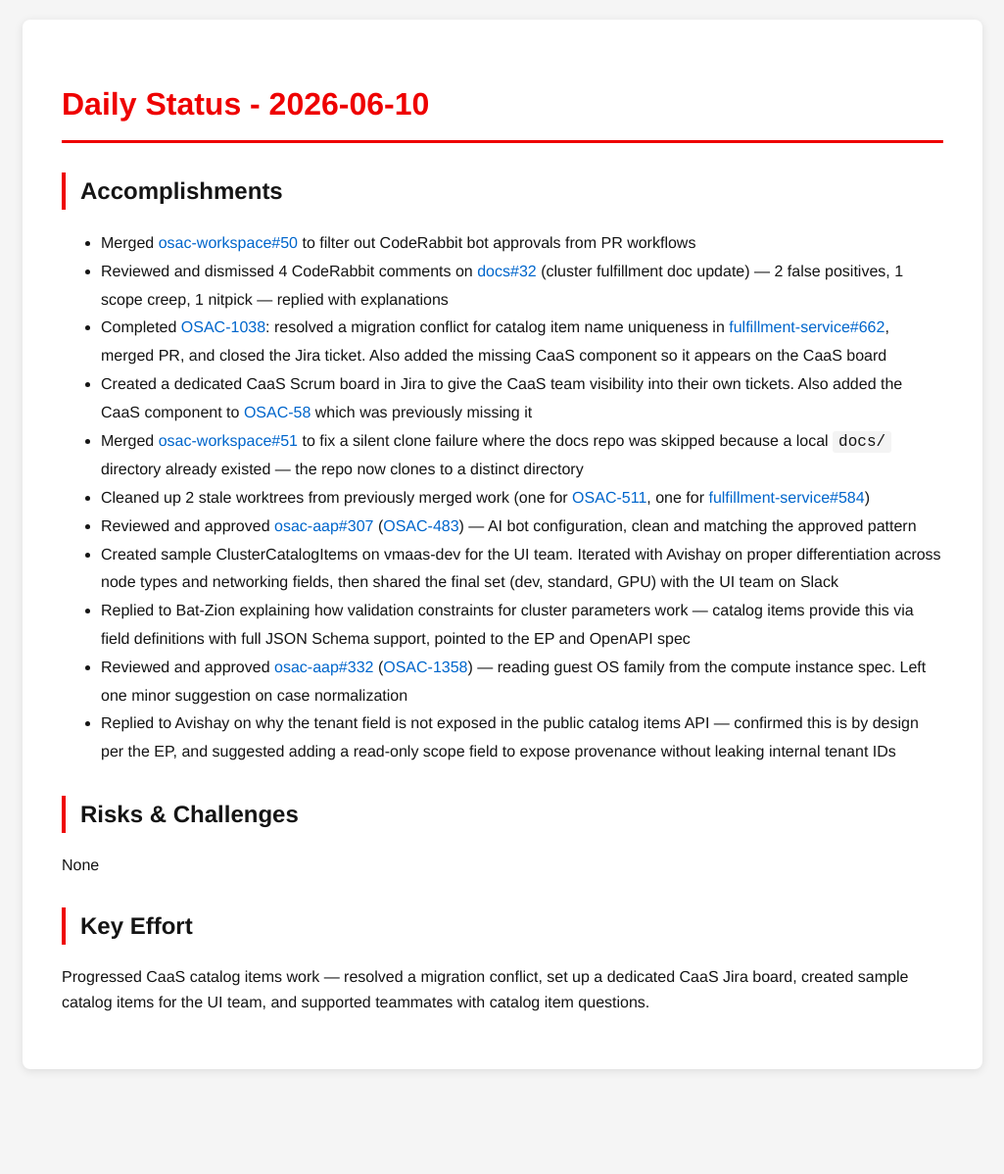
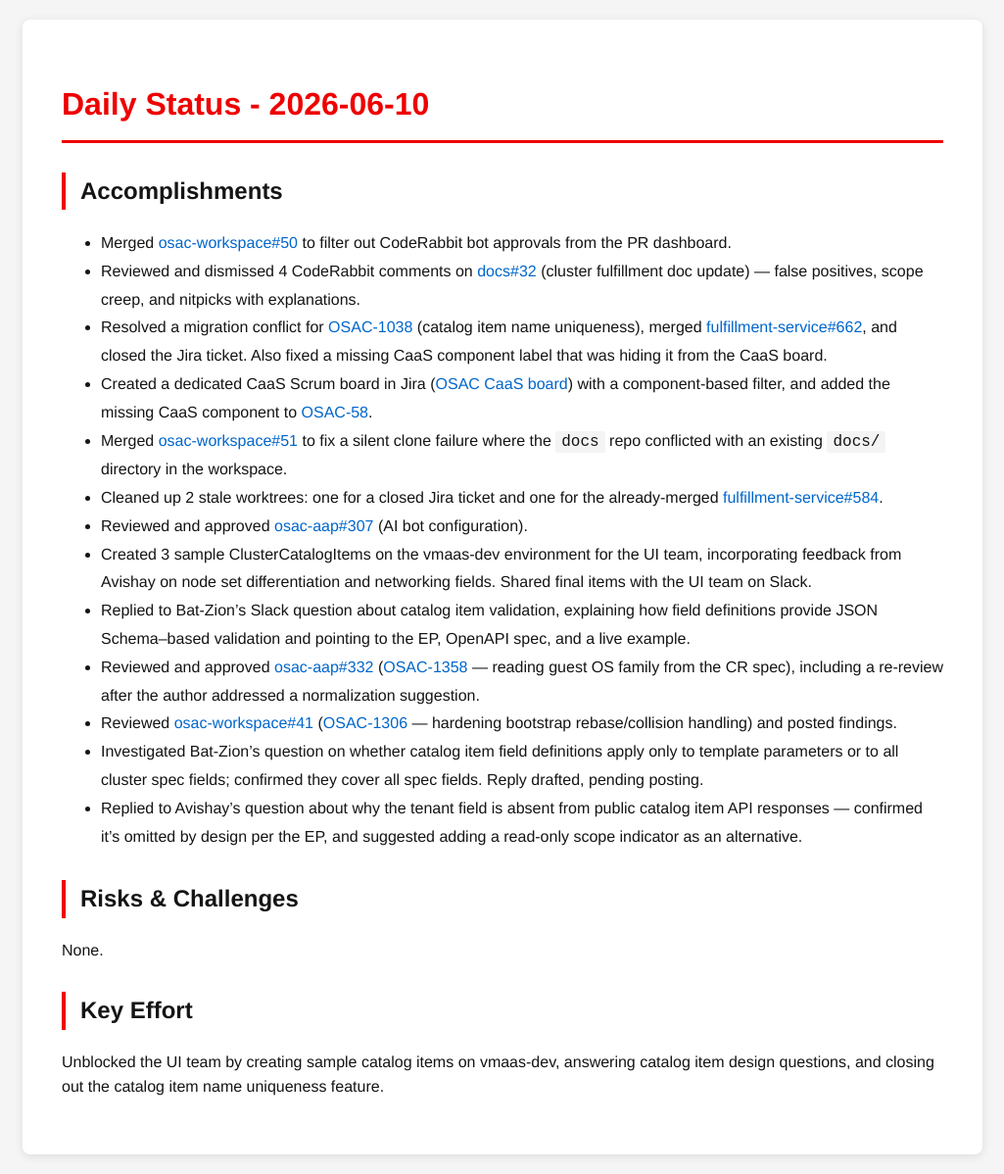
Before and after one commit to tzvatot/daily-status, a Jekyll site: the page built from 2026-06-10.md, in a window 1280 px wide. Shown: the whole page at 98% size, without its empty margins (127-1152 px from the left). Built offline with Jekyll 4.4.1, drawn with Linux system fonts in a browser that asks for light colours; before the commit the page ends 1111 px from its top, so only the background shows below that.

Commit message:
Daily status update - 2026-06-10

```diff
--- a/2026-06-10.md
+++ b/2026-06-10.md
@@ -7,20 +7,22 @@ date: 2026-06-10
 # Daily Status - 2026-06-10
 
 ## Accomplishments
-- Merged [osac-workspace#50](https://github.com/osac-project/osac-workspace/pull/50) to filter out CodeRabbit bot approvals from PR workflows
-- Reviewed and dismissed 4 CodeRabbit comments on [docs#32](https://github.com/osac-project/docs/pull/32) (cluster fulfillment doc update) — 2 false positives, 1 scope creep, 1 nitpick — replied with explanations
-- Completed [OSAC-1038](https://redhat.atlassian.net/browse/OSAC-1038): resolved a migration conflict for catalog item name uniqueness in [fulfillment-service#662](https://github.com/osac-project/fulfillment-service/pull/662), merged PR, and closed the Jira ticket. Also added the missing CaaS component so it appears on the CaaS board
-- Created a dedicated CaaS Scrum board in Jira to give the CaaS team visibility into their own tickets. Also added the CaaS component to [OSAC-58](https://redhat.atlassian.net/browse/OSAC-58) which was previously missing it
-- Merged [osac-workspace#51](https://github.com/osac-project/osac-workspace/pull/51) to fix a silent clone failure where the docs repo was skipped because a local `docs/` directory already existed — the repo now clones to a distinct directory
-- Cleaned up 2 stale worktrees from previously merged work (one for [OSAC-511](https://redhat.atlassian.net/browse/OSAC-511), one for [fulfillment-service#584](https://github.com/osac-project/fulfillment-service/pull/584))
-- Reviewed and approved [osac-aap#307](https://github.com/osac-project/osac-aap/pull/307) ([OSAC-483](https://redhat.atlassian.net/browse/OSAC-483)) — AI bot configuration, clean and matching the approved pattern
-- Created sample ClusterCatalogItems on vmaas-dev for the UI team. Iterated with Avishay on proper differentiation across node types and networking fields, then shared the final set (dev, standard, GPU) with the UI team on Slack
-- Replied to Bat-Zion explaining how validation constraints for cluster parameters work — catalog items provide this via field definitions with full JSON Schema support, pointed to the EP and OpenAPI spec
-- Reviewed and approved [osac-aap#332](https://github.com/osac-project/osac-aap/pull/332) ([OSAC-1358](https://redhat.atlassian.net/browse/OSAC-1358)) — reading guest OS family from the compute instance spec. Left one minor suggestion on case normalization
-- Replied to Avishay on why the tenant field is not exposed in the public catalog items API — confirmed this is by design per the EP, and suggested adding a read-only scope field to expose provenance without leaking internal tenant IDs
+- Merged [osac-workspace#50](https://github.com/osac-project/osac-workspace/pull/50) to filter out CodeRabbit bot approvals from the PR dashboard.
+- Reviewed and dismissed 4 CodeRabbit comments on [docs#32](https://github.com/osac-project/docs/pull/32) (cluster fulfillment doc update) — false positives, scope creep, and nitpicks with explanations.
+- Resolved a migration conflict for [OSAC-1038](https://redhat.atlassian.net/browse/OSAC-1038) (catalog item name uniqueness), merged [fulfillment-service#662](https://github.com/osac-project/fulfillment-service/pull/662), and closed the Jira ticket. Also fixed a missing CaaS component label that was hiding it from the CaaS board.
+- Created a dedicated CaaS Scrum board in Jira ([OSAC CaaS board](https://redhat.atlassian.net/jira/software/c/projects/OSAC/boards/12411)) with a component-based filter, and added the missing CaaS component to [OSAC-58](https://redhat.atlassian.net/browse/OSAC-58).
+- Merged [osac-workspace#51](https://github.com/osac-project/osac-workspace/pull/51) to fix a silent clone failure where the `docs` repo conflicted with an existing `docs/` directory in the workspace.
+- Cleaned up 2 stale worktrees: one for a closed Jira ticket and one for the already-merged [fulfillment-service#584](https://github.com/osac-project/fulfillment-service/pull/584).
+- Reviewed and approved [osac-aap#307](https://github.com/osac-project/osac-aap/pull/307) (AI bot configuration).
+- Created 3 sample ClusterCatalogItems on the vmaas-dev environment for the UI team, incorporating feedback from Avishay on node set differentiation and networking fields. Shared final items with the UI team on Slack.
+- Replied to Bat-Zion's Slack question about catalog item validation, explaining how field definitions provide JSON Schema–based validation and pointing to the EP, OpenAPI spec, and a live example.
+- Reviewed and approved [osac-aap#332](https://github.com/osac-project/osac-aap/pull/332) ([OSAC-1358](https://redhat.atlassian.net/browse/OSAC-1358) — reading guest OS family from the CR spec), including a re-review after the author addressed a normalization suggestion.
+- Reviewed [osac-workspace#41](https://github.com/osac-project/osac-workspace/pull/41) ([OSAC-1306](https://redhat.atlassian.net/browse/OSAC-1306) — hardening bootstrap rebase/collision handling) and posted findings.
+- Investigated Bat-Zion's question on whether catalog item field definitions apply only to template parameters or to all cluster spec fields; confirmed they cover all spec fields. Reply drafted, pending posting.
+- Replied to Avishay's question about why the tenant field is absent from public catalog item API responses — confirmed it's omitted by design per the EP, and suggested adding a read-only scope indicator as an alternative.
 
 ## Risks & Challenges
-None
+None.
 
 ## Key Effort
-Progressed CaaS catalog items work — resolved a migration conflict, set up a dedicated CaaS Jira board, created sample catalog items for the UI team, and supported teammates with catalog item questions.
+Unblocked the UI team by creating sample catalog items on vmaas-dev, answering catalog item design questions, and closing out the catalog item name uniqueness feature.
```
